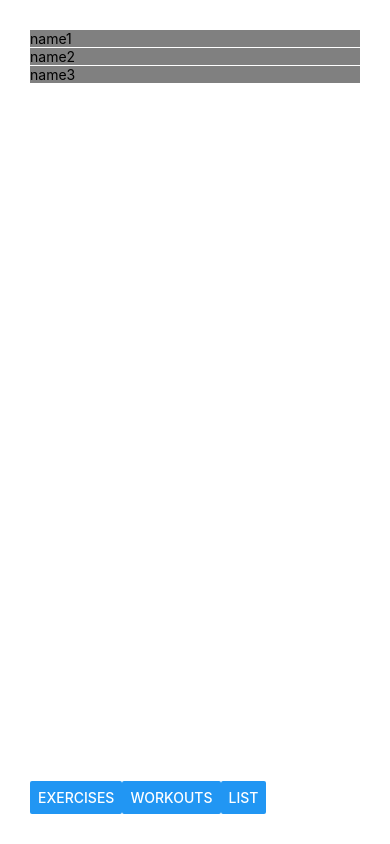
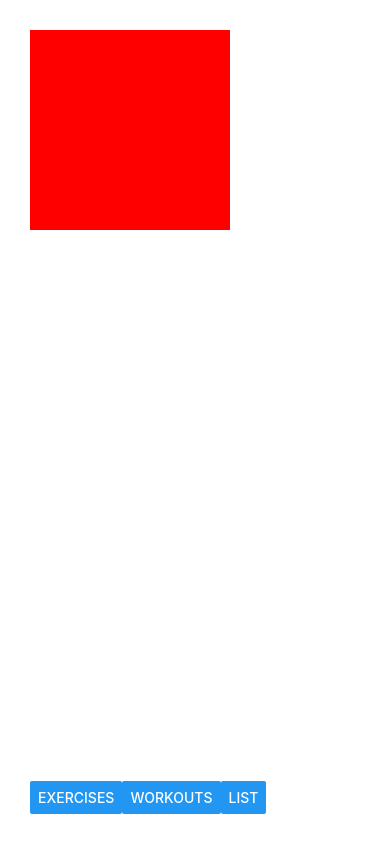
Before and after one commit to andrewrobles/gymOS, a React Native app in the folder ui/: screen / in a window 390 px wide. Built offline with nearby package versions, Linux system fonts and the light colour scheme.

Commit message:
Begin implementing draggable component

```diff
--- a/ui/components/List.js
+++ b/ui/components/List.js
@@ -1,22 +1,33 @@
 import { StyleSheet, View, Text } from 'react-native'
-import { useState }  from 'react'
+import { useState, useMemo }  from 'react'
 
 const styles = StyleSheet.create({
 	item: {
 		backgroundColor: 'gray',
 		marginBottom: 1,
+	},
+	rect: {
+		width: 200,
+		height: 200,
+		backgroundColor: 'red'
 	}
 })
 
+const Rect = () => {
+	return <View style={styles.rect}/>
+}
+
+const POSITION = {x: 0, y: 0}
+const Draggable = ({children}) => {
+	const [state, setState] = useState ({
+		isDragging: false,
+		origin: POSITION,
+		translation: POSITION
+	})
+
+	return <View>{children}</View>
+}
+
 export default function List() {
-	const [list, setList] = useState([
-			{name: 'name1'},
-			{name: 'name2'},
-			{name: 'name3'},
-	])
-	return <View>
-		{list.map(item => <Text style={styles.item} key={item.name}>
-			{item.name}
-		</Text>)}
-	</View>
+	return <Rect/>
 }
```
